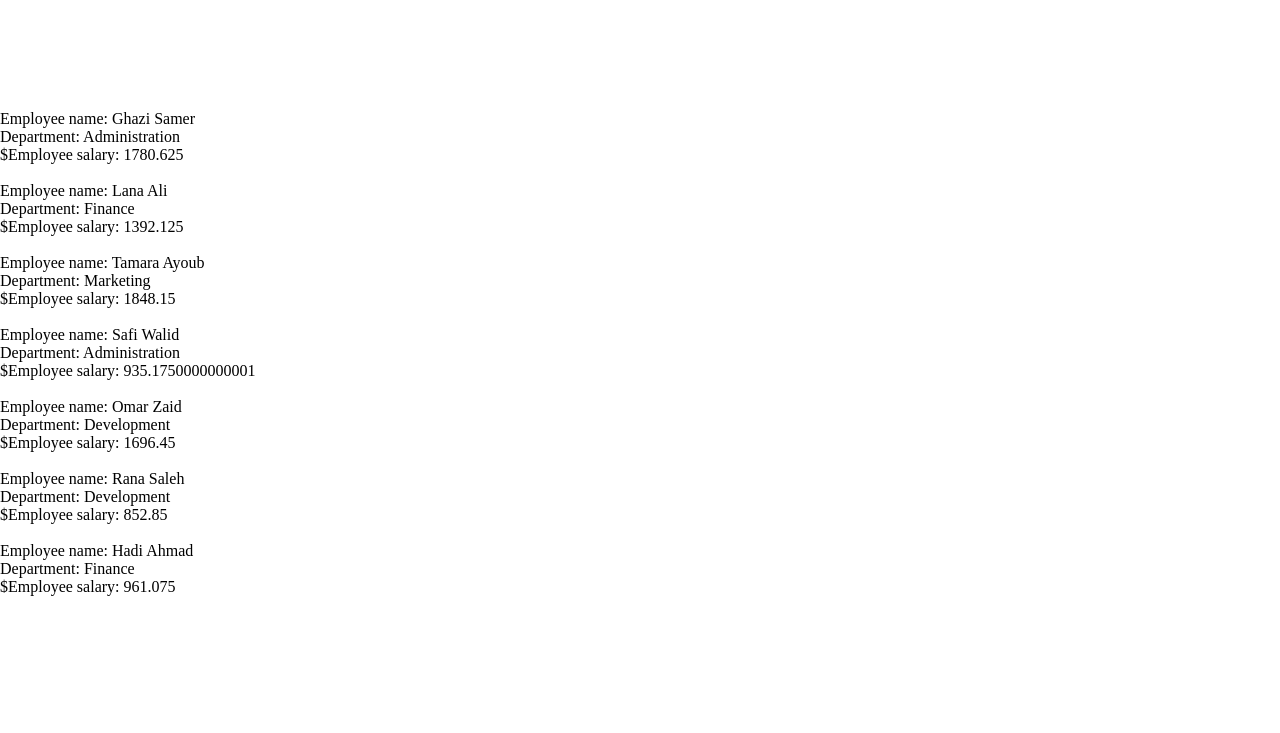
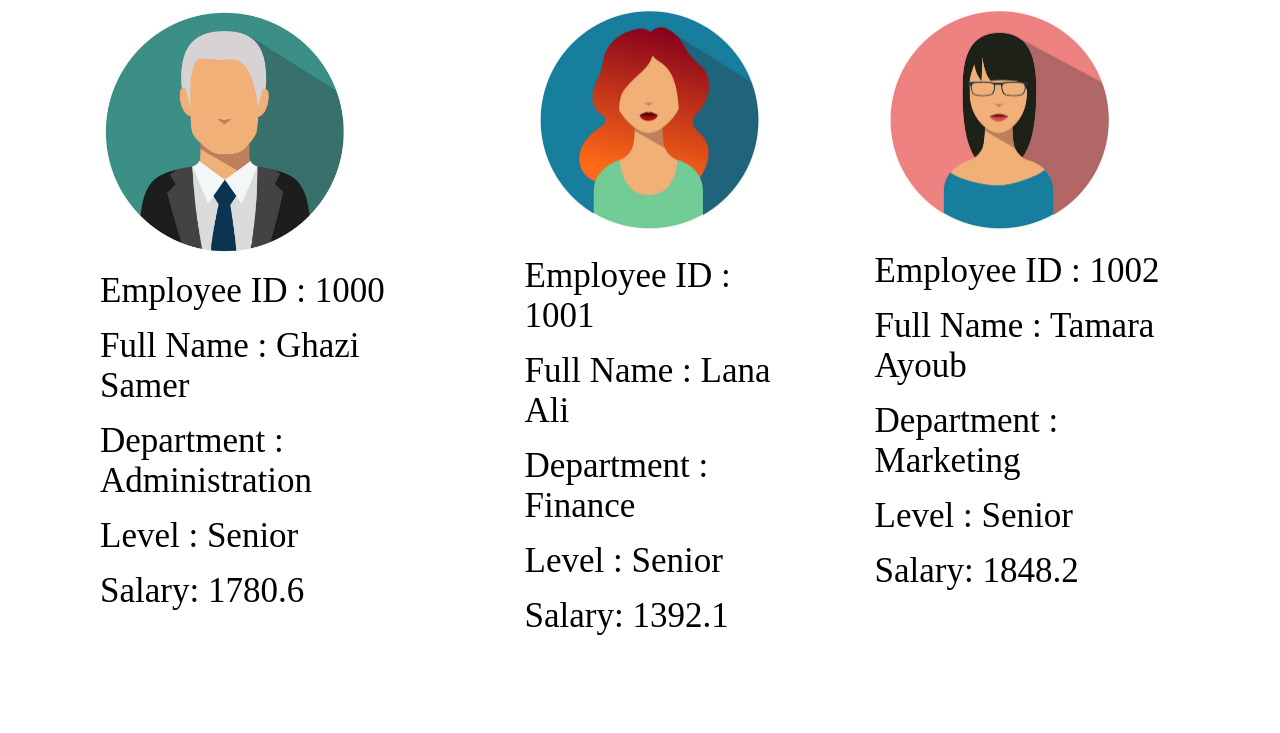
Before and after one commit to LTUC-REPOS/HR-management-system, a plain HTML site: page index.html in a window 1280 px wide. Shown: the part 151-884 px from the top of the page. Drawn offline with Linux system fonts and the light colour scheme.

Commit message:
Automated Cards

```diff
--- a/Styles.css
+++ b/Styles.css
@@ -41,7 +41,31 @@ padding: 20px 30px 30px 20px;
 
 /************* Main ******************/
 
-  /************* Footer ******************/
+.Container {
+  display: flex;
+  flex-direction: column;
+  gap: 50px;
+}
+.row {
+  display: flex;
+  padding: 50px;
+  justify-content: space-between;
+}
+.card {
+  padding-left: 50px;
+  padding-right: 50px;
+  display: flex;
+  flex-direction: column;
+  gap: 15px;
+  text-align: left;
+  font-size: 35px;
+
+
+}
+
+
+
+/************* Footer ******************/
 
 footer {
   position: relative;
--- a/app.js
+++ b/app.js
@@ -6,13 +6,13 @@
 // // Employees Data
 // const employees =
 //     [
-//         "Ghazi Samer,Administration,Senior,https://www.pikpng.com/pngl/b/535-5356554_benefits-of-sales-quoting-software-for-small-business.png ",
-//         'Lana Ali,Finance,Senior,https://www.pikpng.com/pngl/b/535-5356554_benefits-of-sales-quoting-software-for-small-business.png ',
-//         'Tamara Ayoub,Marketing,Senior,https://www.pikpng.com/pngl/b/535-5356554_benefits-of-sales-quoting-software-for-small-business.png ',
-//         'Safi Walid,Administration,Mid-Senior,https://www.pikpng.com/pngl/b/535-5356554_benefits-of-sales-quoting-software-for-small-business.png ',
-//         'Omar Zaid,Development,Senior,https://www.pikpng.com/pngl/b/535-5356554_benefits-of-sales-quoting-software-for-small-business.png ',
-//         'Rana Saleh,Development,Junior,https://www.pikpng.com/pngl/b/535-5356554_benefits-of-sales-quoting-software-for-small-business.png ',
-//         'Hadi Ahmad,Finance,Mid-Senior,https://www.pikpng.com/pngl/b/535-5356554_benefits-of-sales-quoting-software-for-small-business.png '
+//         "Ghazi Samer,Administration,Senior,./assests/ ",
+//         'Lana Ali,Finance,Senior,./assests/ ',
+//         'Tamara Ayoub,Marketing,Senior,./assests/ ',
+//         'Safi Walid,Administration,Mid-Senior,./assests/ ',
+//         'Omar Zaid,Development,Senior,./assests/ ',
+//         'Rana Saleh,Development,Junior,./assests/ ',
+//         'Hadi Ahmad,Finance,Mid-Senior,./assests/ '
 //     ];
 // // [ name , depart , lvl , url]
 
@@ -76,7 +76,7 @@
 //     console.log("===============================================");
 // }
 
-/*************** The Above Code for Task 8 **********************/
+/***************  Task 9 **********************/
 
 function GetRandomNumber(min, max) {
     return Math.floor(Math.random() * (max - min + 1)) + min;
@@ -84,17 +84,15 @@ function GetRandomNumber(min, max) {
 
 function CreateIDs() {
     let ids = [];
-    for (let i = 1000; i < 1007; i++) {
+    for (let i = 1000; i < 1100; i++) {
         ids.push(i);
         //ids.push(GetRandomNumber(1000,9999));
     }
     return ids;
 }
-
 let IDArray = CreateIDs();
 
-function Employee (EmployeeName , Department , Level , ImageUrl )
-{
+function Employee(EmployeeName, Department, Level, ImageUrl) {
     this.EmployeeID = null;
     this.EmployeeName = EmployeeName;
     this.Department = Department;
@@ -119,38 +117,136 @@ function Employee (EmployeeName , Department , Level , ImageUrl )
             default:
                 salary = GetRandomNumber(500, 1000);
         }
-        this.Salary = salary * (1 - 0.075);
+        this.Salary = (salary * (1 - 0.075)).toPrecision(5);
     }
 
 
 }
 
-Employee.prototype.Render = function ()
-{
+
+Employee.prototype.InitliazeData = function () {
 
     this.getID();
     this.getSalary();
 
-    document.write(`Employee name: ${this.EmployeeName} <br>`);
-    document.write(`Department: ${this.Department}<br>`);
-    document.write(`$Employee salary: ${this.Salary}<br><br>`);
+    // document.write(`Employee name: ${this.EmployeeName} <br>`);
+    // document.write(`Department: ${this.Department}<br>`);
+    // document.write(`$Employee salary: ${this.Salary}<br><br>`);
 
 }
 
- let ArrayEmployees =
- [
-    new Employee("Ghazi Samer","Administration","Senior","https://www.pikpng.com/pngl/b/535-5356554_benefits-of-sales-quoting-software-for-small-business.png"),
-    new Employee('Lana Ali','Finance','Senior','https://www.pikpng.com/pngl/b/535-5356554_benefits-of-sales-quoting-software-for-small-business.png '),
-    new Employee('Tamara Ayoub','Marketing','Senior','https://www.pikpng.com/pngl/b/535-5356554_benefits-of-sales-quoting-software-for-small-business.png '),
-    new Employee('Safi Walid','Administration','Mid-Senior','https://www.pikpng.com/pngl/b/535-5356554_benefits-of-sales-quoting-software-for-small-business.png '),
-    new Employee('Omar Zaid','Development','Senior','https://www.pikpng.com/pngl/b/535-5356554_benefits-of-sales-quoting-software-for-small-business.png '),
-    new Employee('Rana Saleh','Development','Junior','https://www.pikpng.com/pngl/b/535-5356554_benefits-of-sales-quoting-software-for-small-business.png '),
-    new Employee('Hadi Ahmad','Finance','Mid-Senior','https://www.pikpng.com/pngl/b/535-5356554_benefits-of-sales-quoting-software-for-small-business.png')
- ];
+let ArrayEmployees =
+    [
+        new Employee("Ghazi Samer", "Administration", "Senior", "./assests/Ghazi.jpg"),
+        new Employee('Lana Ali', 'Finance', 'Senior', './assests/Lana.jpg '),
+        new Employee('Tamara Ayoub', 'Marketing', 'Senior', './assests/Tamara.jpg '),
+        new Employee('Safi Walid', 'Administration', 'Mid-Senior', './assests/Safi.jpg '),
+        new Employee('Omar Zaid', 'Development', 'Senior', './assests/Omar.jpg '),
+        new Employee('Rana Saleh', 'Development', 'Junior', './assests/Rana.jpg '),
+        new Employee('Lana Ali', 'Finance', 'Senior', './assests/Lana.jpg '),
+        new Employee('Tamara Ayoub', 'Marketing', 'Senior', './assests/Tamara.jpg '),
+        new Employee('Omar Zaid', 'Development', 'Senior', './assests/Omar.jpg '),
+        new Employee('Rana Saleh', 'Development', 'Junior', './assests/Rana.jpg '),
+        new Employee('Tamara Ayoub', 'Marketing', 'Senior', './assests/Tamara.jpg '),
+        new Employee('Safi Walid', 'Administration', 'Mid-Senior', './assests/Safi.jpg '),
+        new Employee('Rana Saleh', 'Development', 'Junior', './assests/Rana.jpg '),
+        new Employee('Lana Ali', 'Finance', 'Senior', './assests/Lana.jpg '),
+        new Employee('Tamara Ayoub', 'Marketing', 'Senior', './assests/Tamara.jpg '),
+        new Employee('Omar Zaid', 'Development', 'Senior', './assests/Omar.jpg '),
+        new Employee('Rana Saleh', 'Development', 'Junior', './assests/Rana.jpg '),
+        new Employee('Tamara Ayoub', 'Marketing', 'Senior', './assests/Tamara.jpg '),
+        new Employee('Omar Zaid', 'Development', 'Senior', './assests/Omar.jpg '),
+        new Employee('Rana Saleh', 'Development', 'Junior', './assests/Rana.jpg '),
+        new Employee('Tamara Ayoub', 'Marketing', 'Senior', './assests/Tamara.jpg '),
+        new Employee('Safi Walid', 'Administration', 'Mid-Senior', './assests/Safi.jpg '),
+        new Employee('Rana Saleh', 'Development', 'Junior', './assests/Rana.jpg '),
+        new Employee('Lana Ali', 'Finance', 'Senior', './assests/Lana.jpg '),
+        new Employee('Tamara Ayoub', 'Marketing', 'Senior', './assests/Tamara.jpg '),
+        new Employee('Omar Zaid', 'Development', 'Senior', './assests/Omar.jpg '),
+        new Employee('Rana Saleh', 'Development', 'Junior', './assests/Rana.jpg '),
 
 
-for (const employee of ArrayEmployees) {
+        new Employee('Hadi Ahmad', 'Finance', 'Mid-Senior', './assests/Hadi.jpg')
+    ];
 
-    employee.Render();
 
+    for (const employee of ArrayEmployees) {
+
+        employee.InitliazeData();
+
+    }
+
+
+/*******************  Task 10  ***********************/
+
+function RenderCards() {
+
+
+    let container = document.getElementById('Container');
+
+
+    let numberOfEmployessInRows = 3;
+    let numberOfEmployess =  ArrayEmployees.length;
+    let numberRequirdRows = Math.ceil(numberOfEmployess /numberOfEmployessInRows);
+
+
+
+
+
+    let rows = [];
+    for (let i = 0; i < numberRequirdRows; i++) {
+        let  row =  document.createElement('div');
+            row.classList.add("row");
+
+            rows.push(row);
+            row = null;
+
+    }
+    for (const row of rows) {
+        container.append(row);
+    }
+
+    let divs = document.getElementsByClassName('row');
+
+    let counter =0;
+    for (const div of divs) {
+
+        for (let i = 0 ; i < numberOfEmployess;  i++) {
+
+            let card = document.createElement('div');
+             card.classList.add("card");
+
+            let currentEmployee = ArrayEmployees[counter];
+
+            let img = document.createElement('img');
+            img.src = currentEmployee.ImageUrl;
+            img.width = 250;
+
+            let id = document.createElement('label');
+            id.textContent = `Employee ID : ${currentEmployee.EmployeeID}`;
+
+            let fullName = document.createElement('label');
+            fullName.textContent = `Full Name : ${currentEmployee.EmployeeName}`;
+
+            let department = document.createElement('label');
+            department.textContent = `Department : ${currentEmployee.Department}`;
+
+            let level = document.createElement('label');
+            level.textContent = `Level : ${currentEmployee.Level}`;
+
+            let salary = document.createElement('label');
+            salary.textContent = `Salary: ${currentEmployee.Salary}`;
+
+            card.append(img,id,fullName,department,level,salary);
+            div.append(card);
+            counter++;
+            if(i % 2 == 0 && i >0)
+                break;
+         }
+
+    }
+
+
+    console.log(container);
 }
+RenderCards();
--- a/index.html
+++ b/index.html
@@ -33,6 +33,8 @@
     </header>
 
     <main>
+        <div id="Container">
+        </div>
 
     </main>
 
@@ -44,6 +46,7 @@
         </div>
     </footer>
     <script src="app.js"></script>
+    <script src="test.js"></script>
 </body>
 
 </html>
```
Also changed, not shown: test.js (added, +30 -0 lines), assests/Ghazi.jpg (added), assests/Hadi.jpg (added), assests/Lana.jpg (added), assests/Omar.jpg (added), assests/Rana.jpg (added), assests/Safi.jpg (added), assests/Tamara.jpg (added).
